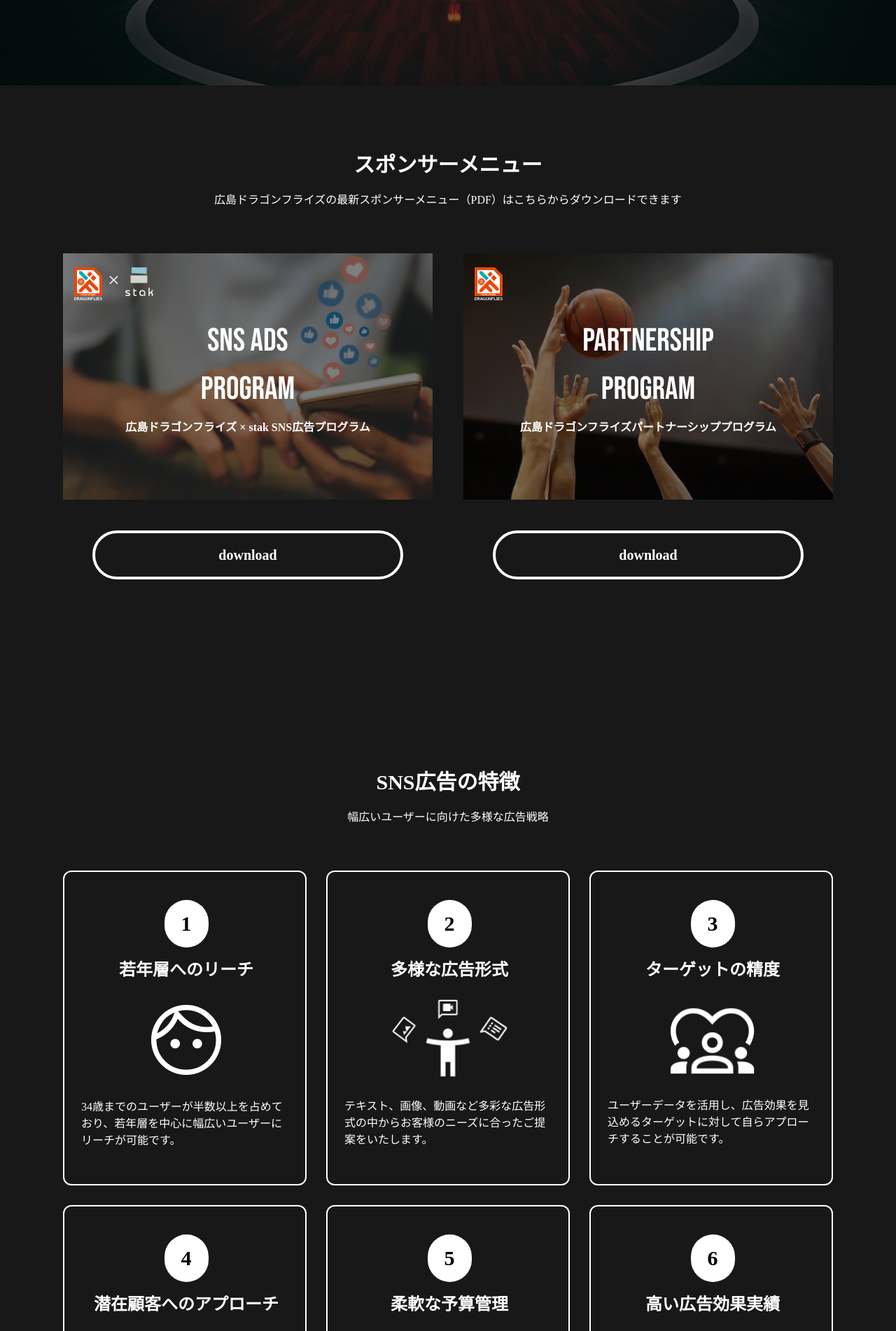
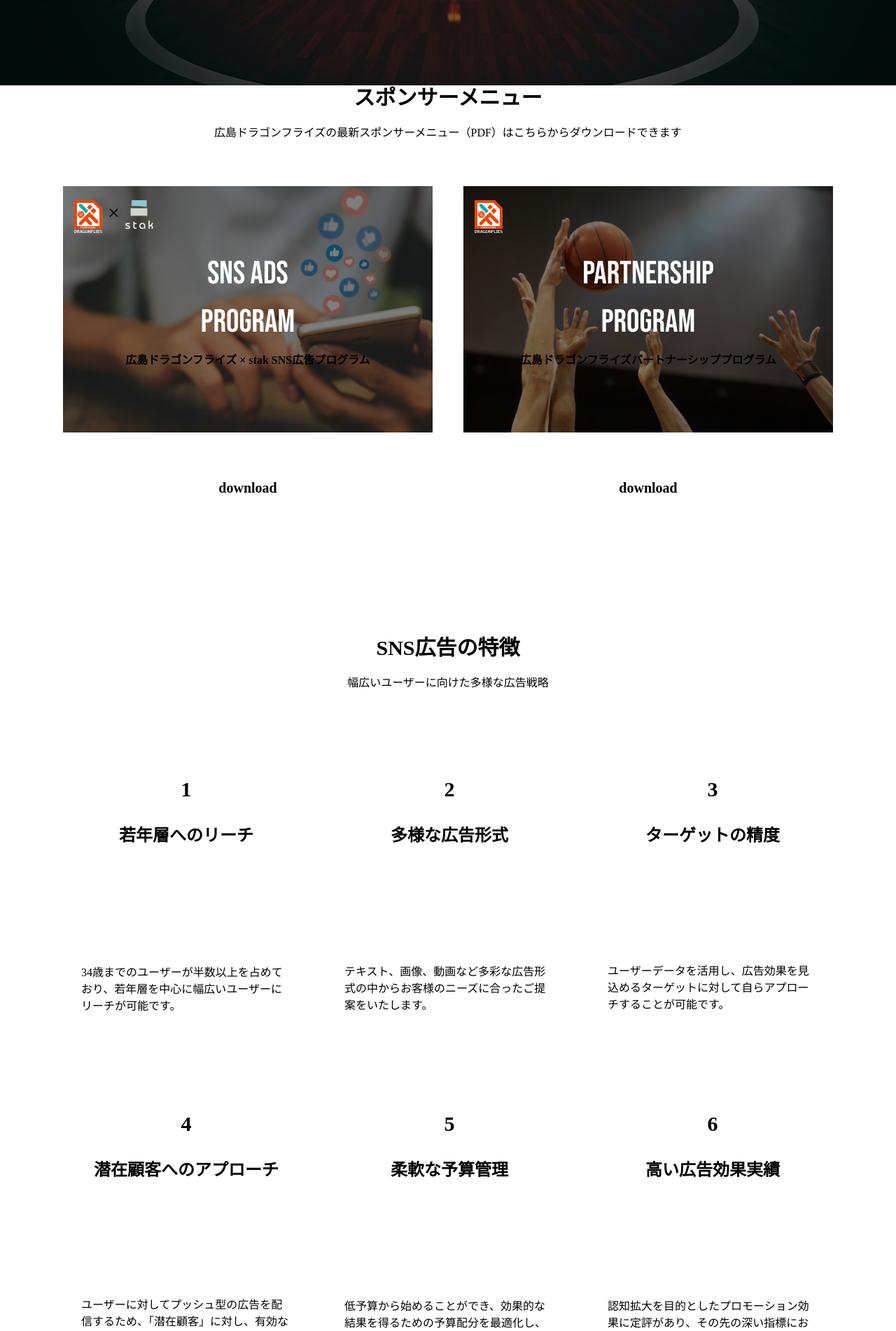
Before and after one commit to koichi-omae/stak-lp-coding, a Next.js app: page / in a window 1280 px wide. Shown: the part 640-2542 px from the top of the page at 70% size. Built offline with nearby package versions, Linux system fonts and the light colour scheme.

Commit message:
スタイルの修正

```diff
--- a/src/components/Index/Feature/Feature.tsx
+++ b/src/components/Index/Feature/Feature.tsx
@@ -14,7 +14,7 @@
 
 function FeaturePresentation({ ...props }: FeatureProps) {
   return (
-    <div className='bg-[#181818] py-44 text-white'>
+    <div className='mt-44'>
       <h2 className='text-center text-3xl font-bold'>{props.title}</h2>
       <p className='mt-5 text-center'>{props.text}</p>
       <div className='mt-16 flex items-center justify-center gap-11'>
--- a/src/components/Index/Menu/Menu.tsx
+++ b/src/components/Index/Menu/Menu.tsx
@@ -10,7 +10,7 @@
 
 function MenuPresentation({ ...props }: MenuProps) {
   return (
-    <div className='bg-[#181818] py-24 text-white'>
+    <div>
       <h2 className='text-center text-3xl font-bold'>{props.title}</h2>
       <p className='mt-5 text-center'>{props.text}</p>
       <div className='mt-16 flex items-center justify-center gap-11'>
```
